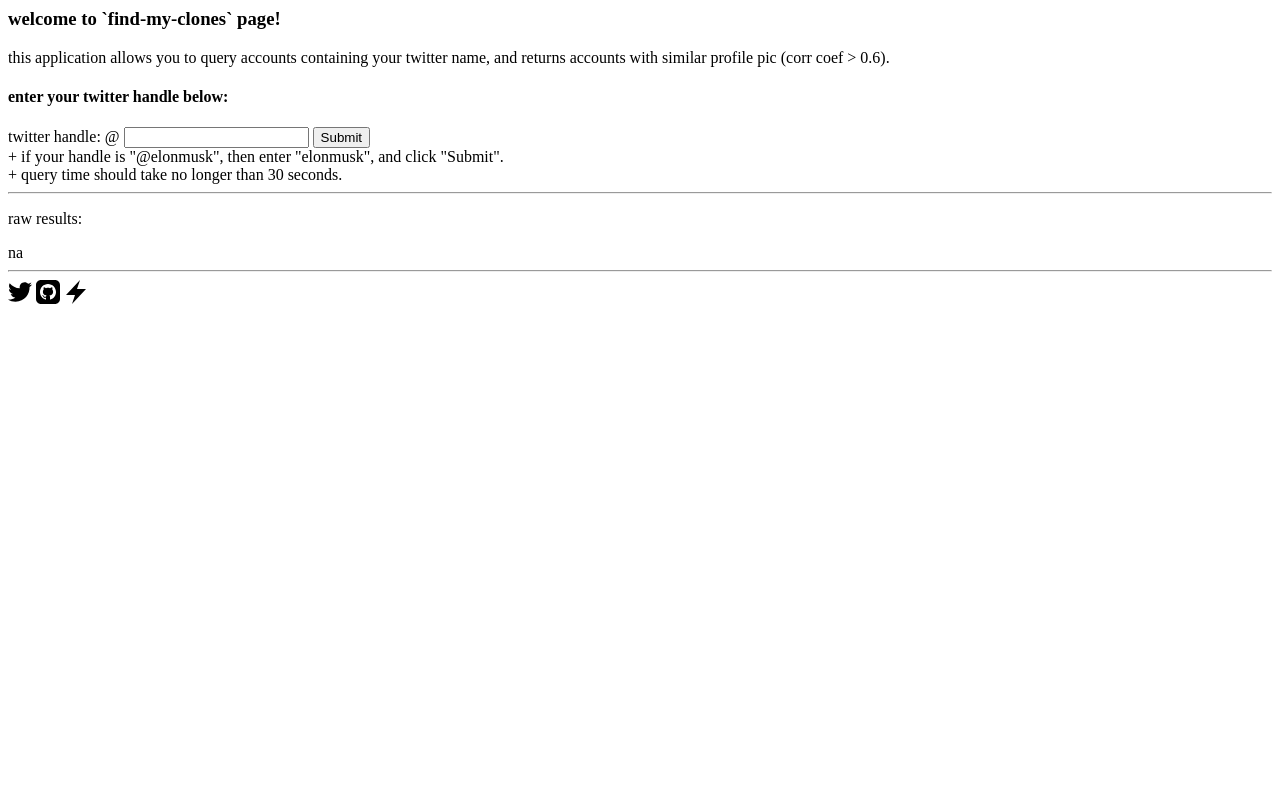
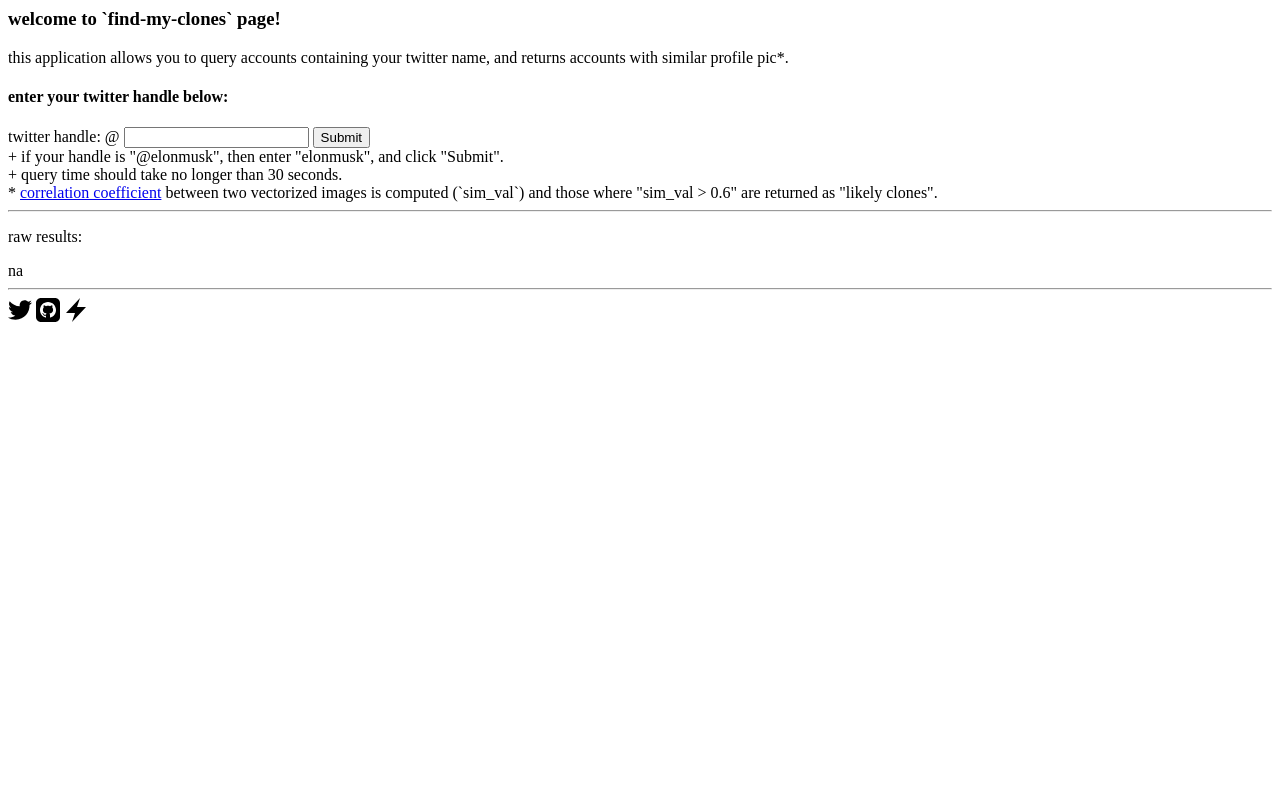
Before and after one commit to pangyuteng/twitter-crypto-scam-detector, a Flask app: page /find-my-clones in a window 1280 px wide. Run offline with Flask 2, Linux system fonts and the light colour scheme; parts of the project's set-up code (start-up, migrations or seed data) failed here and were passed over.

Commit message:
updated description

```diff
--- a/find-my-clones/app.py
+++ b/find-my-clones/app.py
@@ -147,7 +147,7 @@ def query_clones():
         return jsonify(myresults)
 
     df = pd.DataFrame(mylist)
-    df = df.sort_values('sim_val')
+    df = df.sort_values('sim_val',ascending=False)
     print(len(df))
 
     TH = 0.6
--- a/find-my-clones/templates/home.html
+++ b/find-my-clones/templates/home.html
@@ -14,13 +14,14 @@
 </head>
 <body>
     <h3>welcome to `find-my-clones` page!</h3>
-    this application allows you to query accounts containing your twitter name, and returns accounts with similar profile pic (corr coef > 0.6).
+    this application allows you to query accounts containing your twitter name, and returns accounts with similar profile pic*.
     <h4>enter your twitter handle below:</h4>
     <label for="screen_name">twitter handle: @</label>
     <input type="text">
     <button type="submit" value="Submit" onclick=submitData()>Submit</button>
     <br>+ if your handle is "@elonmusk", then enter "elonmusk", and click "Submit".
     <br>+ query time should take no longer than 30 seconds.
+    <br>* <a href="https://en.wikipedia.org/wiki/Correlation">correlation coefficient</a> between two vectorized images is computed (`sim_val`) and those where "sim_val > 0.6" are returned as "likely clones".</a>
     <hr>
     <p>raw results:</p>
     <div id="queryResults"></div>
```
